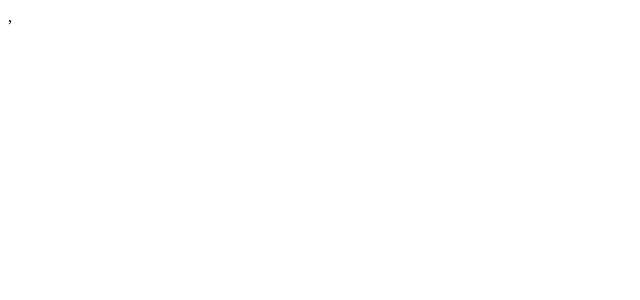
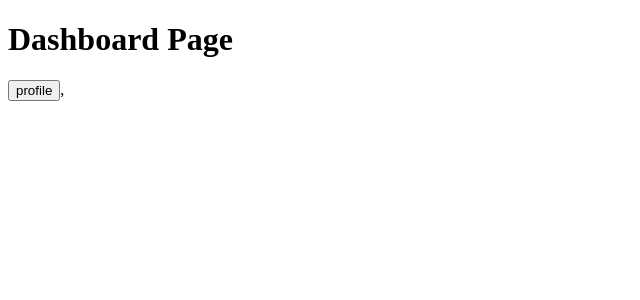
Before and after one commit to Code-Akhilsai/typescript-react, a React (Vite) app in the folder frontend/: page /dashboard in a window 1280 px wide. Before the commit this address had no page. Shown: the top 300 px of the page, without its empty margins (0-640 px from the left). Built offline with nearby package versions, Linux system fonts and the light colour scheme.

Commit message:
add dashboard page

```diff
--- a/frontend/src/App.tsx
+++ b/frontend/src/App.tsx
@@ -1,5 +1,6 @@
 
 import './App.css'
+import Dashboard from './Dashboard.tsx'
 import Home from "./Home.tsx"
 import Profile from './Profile.tsx'
 import { Routes,Route } from 'react-router-dom'
@@ -11,6 +12,7 @@ function App() {
     <Routes>
   <Route path={"/"}  element={<Home/>}/>
   <Route path={"/profile"} element={<Profile/>}/>
+    <Route path={"/dashboard"} element={<Dashboard/>}/>
     </Routes>
   )
 }
--- /dev/null
+++ b/frontend/src/Dashboard.tsx
@@ -0,0 +1,35 @@
+import axios from "axios"
+import {useNavigate} from "react-router-dom"
+const Dashboard = ()=>{
+
+const nav = useNavigate()
+
+    async function handleProfile (){
+        const response:any= await axios.post(`${import.meta.env.VITE_BACKEND_URL}/api/profile`,
+     {
+    withCredentials: true
+  }
+  );
+
+  if(response.status!==200){
+
+
+    return alert("Error")
+
+  }
+
+    console.log(response)
+ nav("/profile")
+
+}
+
+
+
+    return<>
+    <h1>Dashboard Page</h1>
+    <button onClick={handleProfile}>profile</button>
+
+
+    </>
+}
+export default Dashboard;
--- a/frontend/src/Home.tsx
+++ b/frontend/src/Home.tsx
@@ -25,7 +25,7 @@ const handleLogin = async()=>{
   }
 
     console.log(response)
- nav("/profile")
+ nav("/dashboard")
 
 }
 
```
